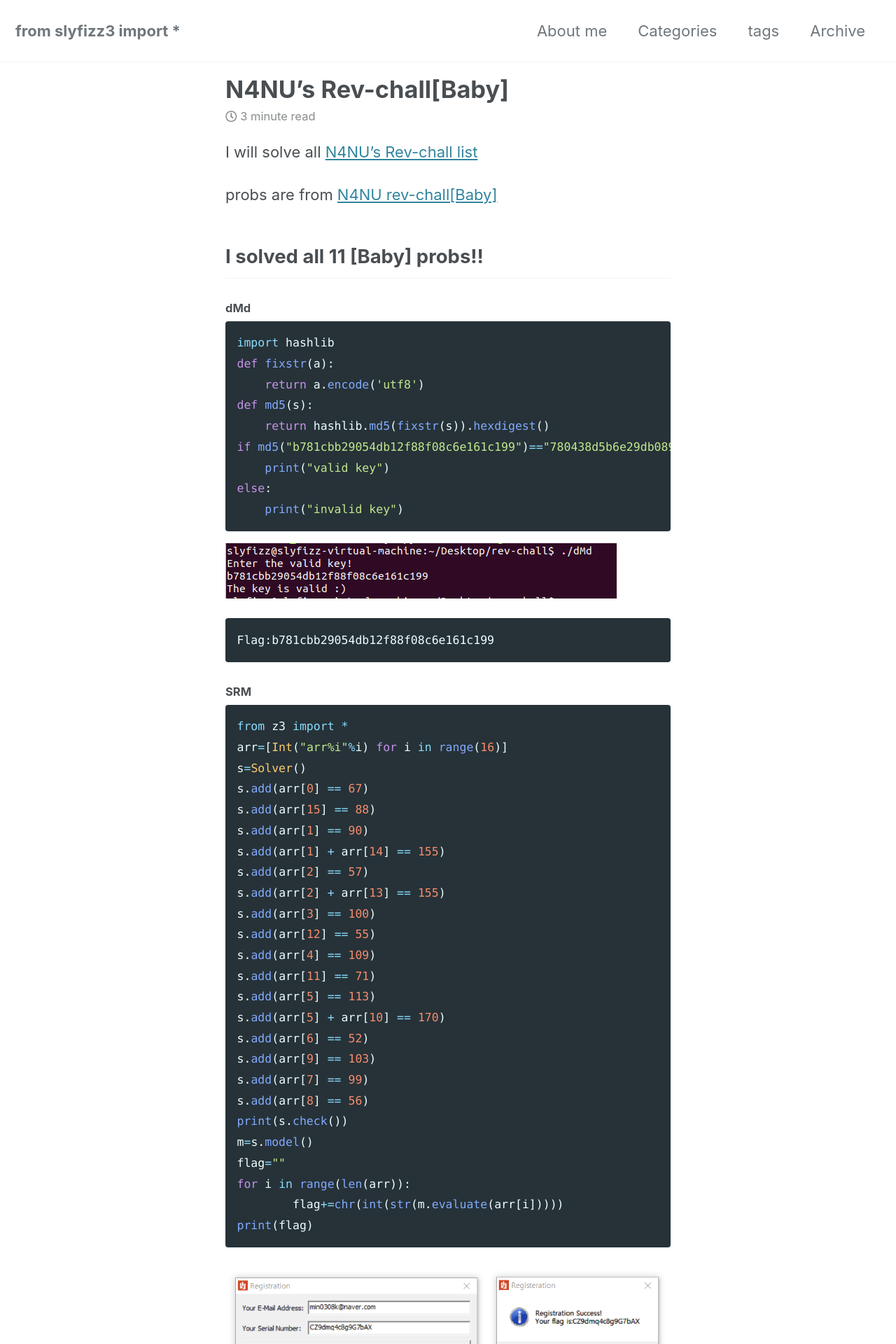
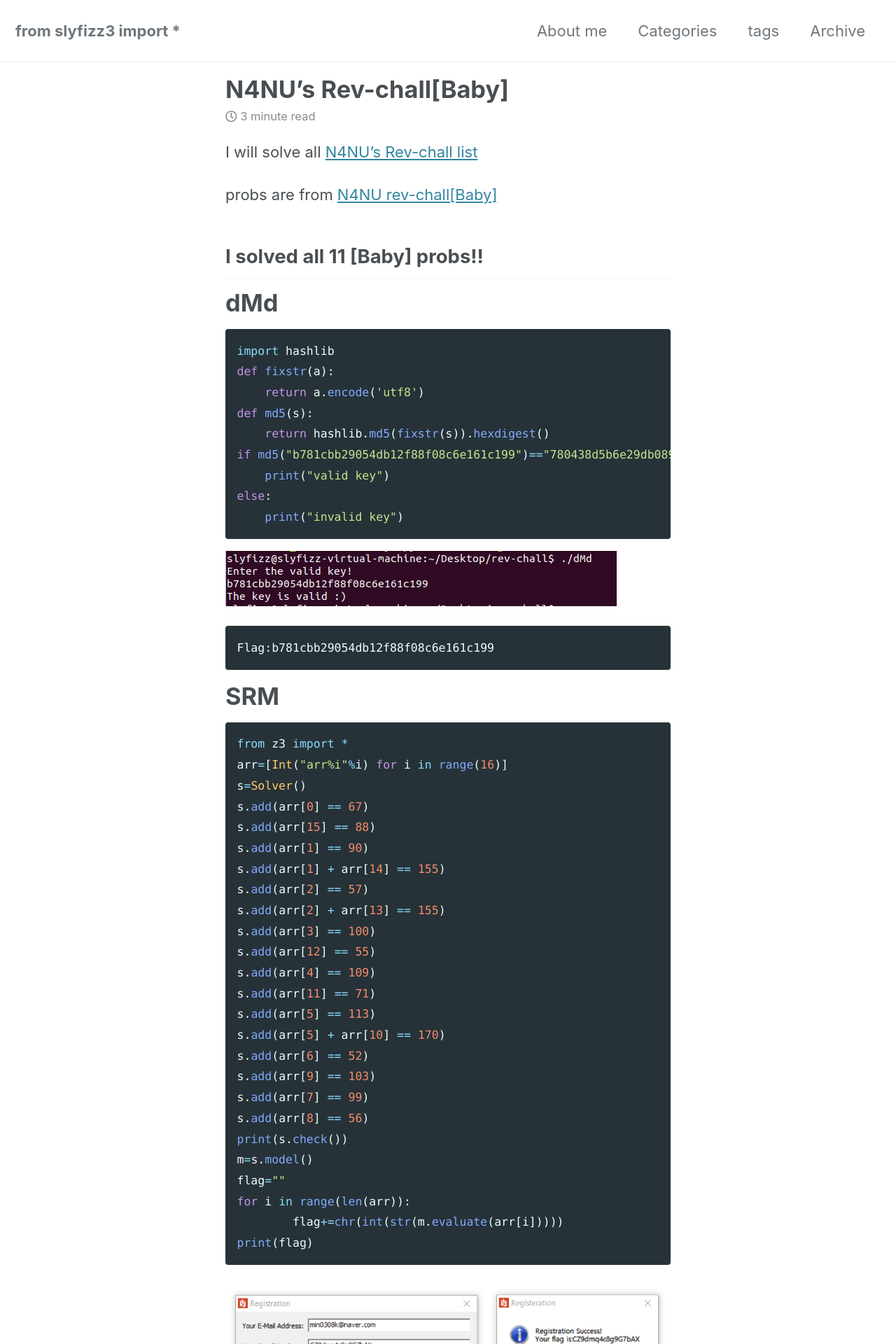
Before and after one commit to slyfizz3/slyfizz3.github.io, a Jekyll site: the page built from _posts/2019-06-26-Rev chall[Baby].md, in a window 1280 px wide. Shown: the top 1920 px of the page at 70% size. Built offline with Jekyll 4.4.1, drawn with Linux system fonts in a browser that asks for light colours; cached includes are drawn as plain includes; nearby versions of some CDN libraries.

````diff
--- a/_posts/2019-06-26-Rev chall[Baby].md
+++ b/_posts/2019-06-26-Rev chall[Baby].md
@@ -13,7 +13,7 @@ probs are from
 I solved all 11 [Baby] probs!!
 ---
 
-##### dMd
+# dMd
 
 ```python
 import hashlib
@@ -32,7 +32,7 @@ else:
 Flag:b781cbb29054db12f88f08c6e161c199
 ```
 
-##### SRM
+# SRM
 
 ```python
 from z3 import *
@@ -68,7 +68,7 @@ print(flag)
 Flag:CZ9dmq4c8g9G7bAX
 ```
 
-##### Serial
+# Serial
 
 ```python
 def sub9b(x):
@@ -94,7 +94,7 @@ print(''.join(chr(i)for i in arr+result))
 Flag:EZ9dmq4c8g9G7bAV
 ```
 
-##### SPIM
+# SPIM
 
 ```
 #"IVyN5U3X)ZUMYCs"
@@ -142,7 +142,7 @@ for i in range(len(arr)):
 Flag:IW{M1P5_!S_FUN}
 ```
 
-##### File_Checker
+# File_Checker
 
 ```python
 table=[
@@ -156,7 +156,7 @@ for i in table:
 Flag:IW{FILE_CHeCKa}
 ```
 
-##### ServerfARM
+# ServerfARM
 
 ```python
 from pwn import *
@@ -190,13 +190,13 @@ print "Flag:"+flag
 Flag:IW{S.E.R.V.E.R>=F:A:R:M}
 ```
 
-##### Matriochka_-_Step_1
+# Matriochka_-_Step_1
 
 ```
 Flag:Much_secure__So_safe__Wow
 ```
 
-##### Matriochka_-_Step_2
+# Matriochka_-_Step_2
 
 ```python
 from z3 import *
@@ -224,7 +224,7 @@ print ("Flag:"+''.join(chr(int(str(m.evaluate(arr[i]))))for i in range(11)))
 Flag:Pandi_panda
 ```
 
-##### Matriochka_-_Step_3
+# Matriochka_-_Step_3
 
 ```python
 table=[68,105,100,95,121,111,117,95,108,105,107,101,95,115,105,103,110,97,108,115,63,]
@@ -235,7 +235,7 @@ print(''.join(chr(i)for i in table))
 Flag:Did_you_like_signals?
 ```
 
-##### warm_up
+# warm_up
 
 ```c
 typedef long int int64_t;
@@ -250,7 +250,7 @@ you can get Flag
 Flag:ASIS{hi_all_w31c0m3_to_ASISCTF}
 ```
 
-##### Android_App
+# Android_App
 
 Extracting apps using apktool
 
````
